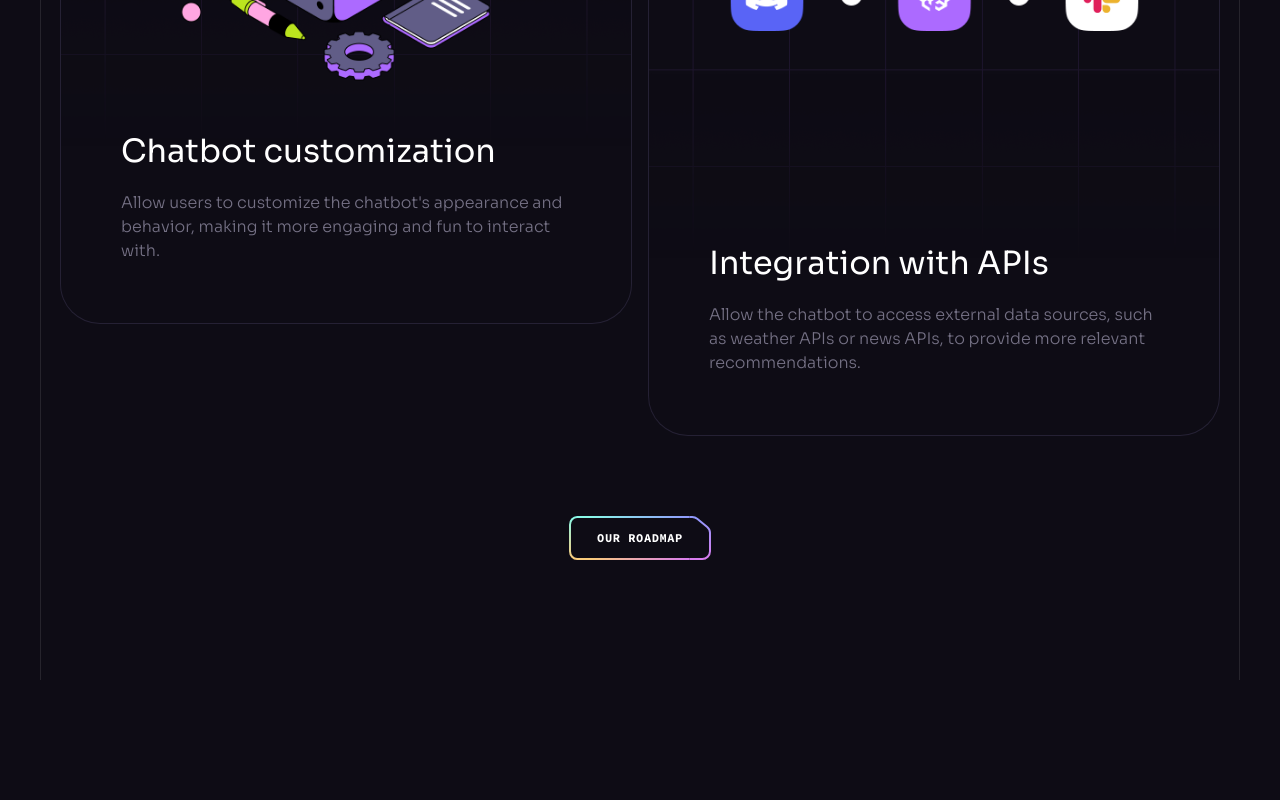
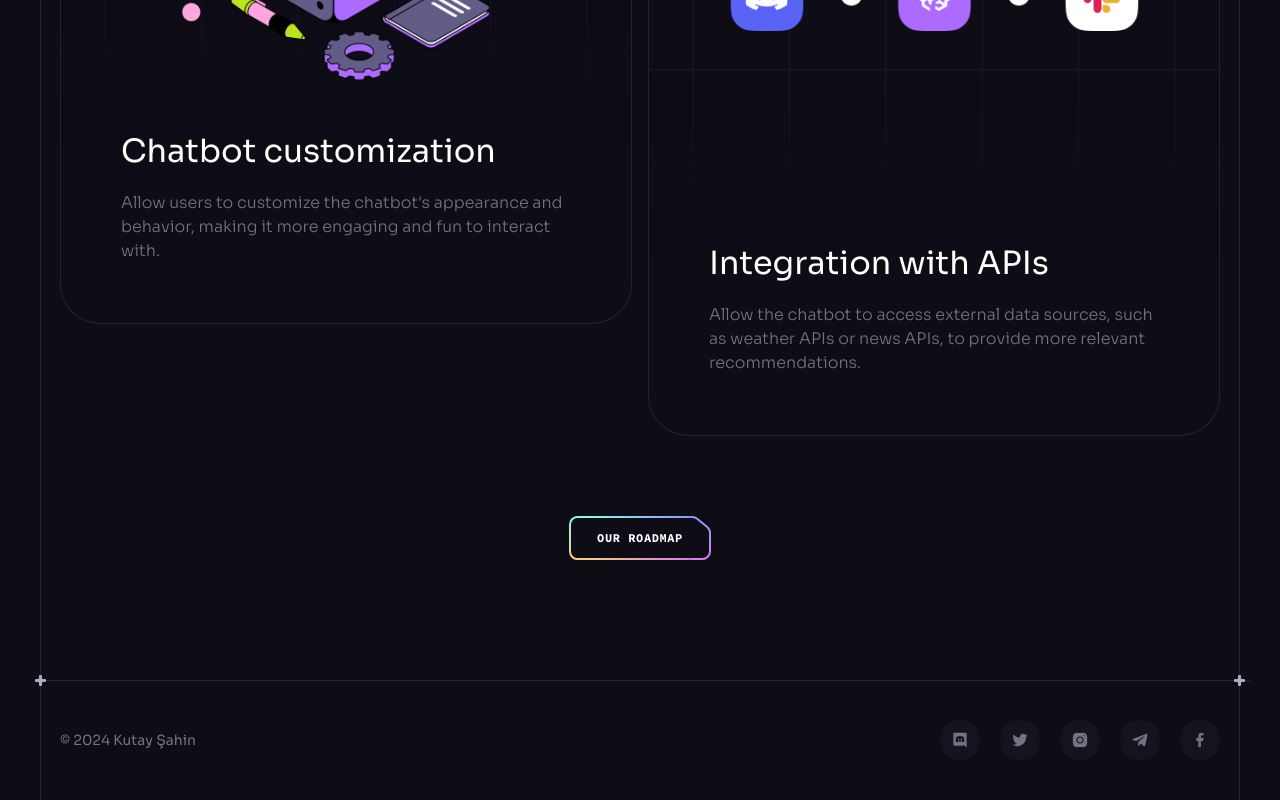
Before and after one commit to kutaysahindev/brainwave, a React (Vite) app: page / in a window 1280 px wide. Shown: the part 8597-9397 px from the top of the page. Before the commit the page ends 9277 px from the top, so only its background shows below. Built offline with nearby package versions, Linux system fonts and the light colour scheme.

Commit message:
Add footer

```diff
--- a/src/App.jsx
+++ b/src/App.jsx
@@ -1,6 +1,7 @@
 import ButtonGradient from "./assets/svg/ButtonGradient";
 import Benefits from "./components/Benefits";
 import Collaboration from "./components/Collaboration";
+import Footer from "./components/Footer";
 import Header from "./components/Header";
 import Hero from "./components/Hero";
 import Pricing from "./components/Pricing";
@@ -18,6 +19,7 @@
         <Services />
         <Pricing />
         <Roadmap />
+        <Footer />
       </div>
       <ButtonGradient />
     </>
--- /dev/null
+++ b/src/components/Footer.jsx
@@ -0,0 +1,33 @@
+import Section from "./Section";
+import { socials } from "../constants";
+
+const Footer = () => {
+  return (
+    <Section crosses className="!px-0 !py-10">
+      <div className="container flex sm:justify-between justify-center items-center gap-10 max-sm:flex-col">
+        <a
+          className="caption text-n-4 lg:block"
+          href="https://www.linkedin.com/in/kutaysahin/"
+          target="_blank"
+        >
+          © {new Date().getFullYear()} Kutay Şahin
+        </a>
+
+        <ul className="flex gap-5 flex-wrap">
+          {socials.map((item) => (
+            <a
+              key={item.id}
+              href={item.url}
+              target="_blank"
+              className="flex items-center justify-center w-10 h-10 bg-n-7 rounded-full transition-colors hover:bg-n-6"
+            >
+              <img src={item.iconUrl} width={16} height={16} alt={item.title} />
+            </a>
+          ))}
+        </ul>
+      </div>
+    </Section>
+  );
+};
+
+export default Footer;
```
